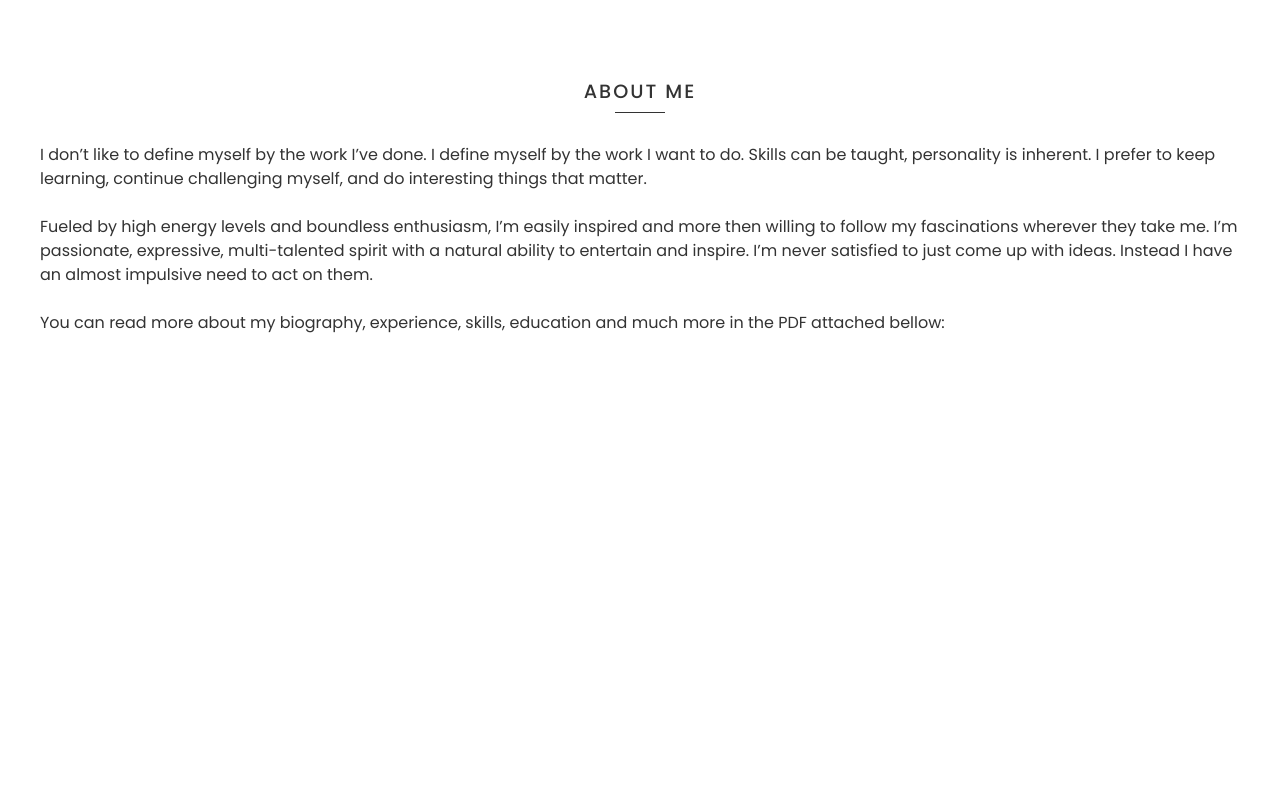
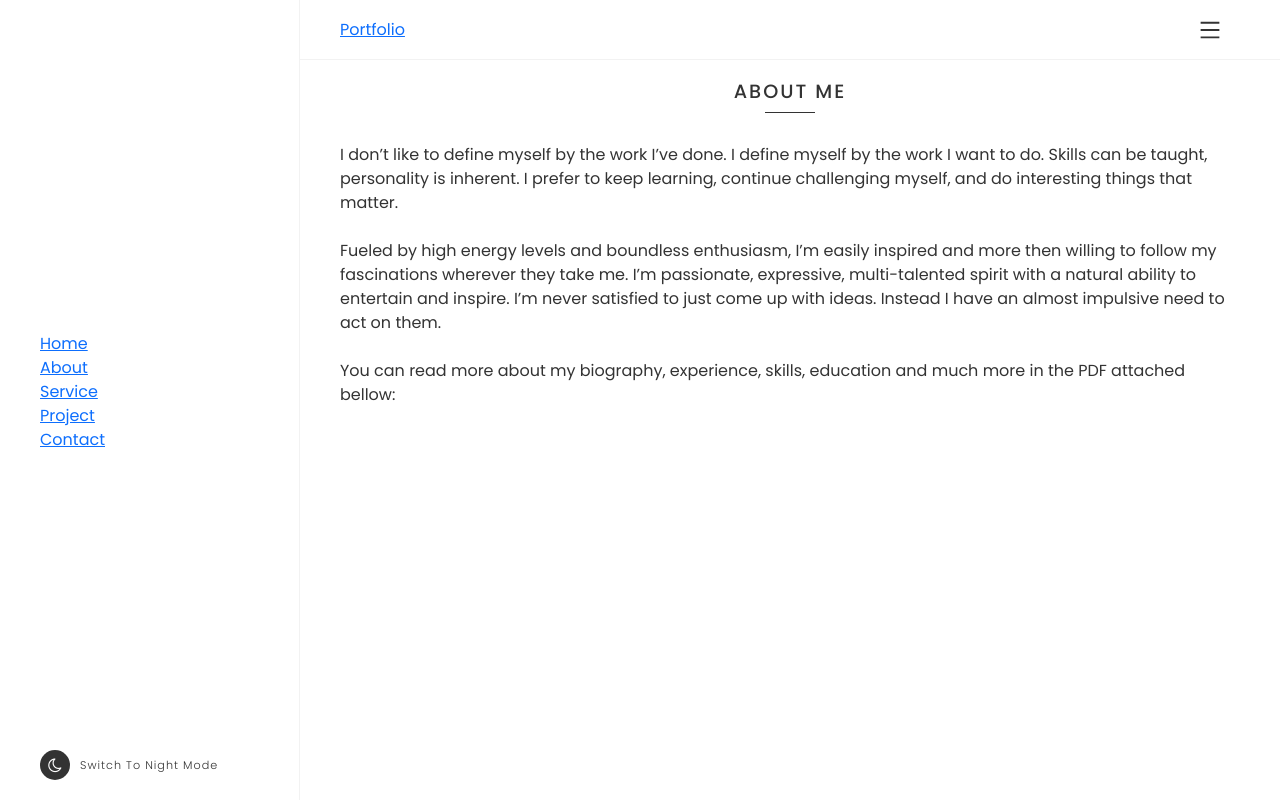
Before and after one commit to Harpinder0/portfolio, a React (Create React App) app: page /about in a window 1280 px wide. Built offline with nearby package versions, Linux system fonts and the light colour scheme.

Commit message:
routes fixed and run

```diff
--- a/src/App.js
+++ b/src/App.js
@@ -1,11 +1,13 @@
 import 'bootstrap/dist/css/bootstrap.min.css'
 import 'bootstrap/dist/js/bootstrap.bundle.min.js'
 import './app.css'
-import Routes from './routes';
+import Navbar from './Component/Navbar';
 
 function App() {
   return (
-      <Routes />
+    <>
+      <Navbar />
+    </>
   );
 }
 
--- a/src/Component/Navbar.jsx
+++ b/src/Component/Navbar.jsx
@@ -1,12 +1,8 @@
 import React from 'react'
 import { AiOutlineMenu } from "react-icons/ai";
-import Home from './Home';
-import About from './About';
-import Service from './Service';
-import Project from './Project';
+import { Link } from 'react-router-dom';
 // import Testimonials from './Testimonials';
-import Contact from './Contact';
-import Footer from './Footer';
+import Routes from '../routes';
 
 const toggle = () => {
     const toggles = document.querySelector('.toggle');
@@ -43,30 +39,26 @@ const Navbar = () => {
             <div className="container-fuild navbar">
                 <div className="navigation">
                     <ul>
-                        <li><a href="#banner" onClick={removeToggle}>Home</a></li>
-                        <li><a href="#about" onClick={removeToggle}>About</a></li>
-                        <li><a href="#service" onClick={removeToggle}>Service</a></li>
-                        <li><a href="#project" onClick={removeToggle}>Project</a></li>
-                        {/* <li><a href="#testimonials" onClick={removeToggle}>Testimonials</a></li> */}
-                        <li><a href="#contact" onClick={removeToggle}>Contact</a></li>
+                        <li><Link to="/" onClick={removeToggle}>Home</Link></li>
+                        <li><Link to="/about" onClick={removeToggle}>About</Link></li>
+                        <li><Link to="/service" onClick={removeToggle}>Service</Link></li>
+                        <li><Link to="/project" onClick={removeToggle}>Project</Link></li>
+                        {/* <li><Link to="#testimonials" onClick={removeToggle}>Testimonials</Link></li> */}
+                        <li><Link to="/contact" onClick={removeToggle}>Contact</Link></li>
                     </ul>
                     <div className="themeSwitch" onClick={dark}></div>
                 </div>
 
                 <div className="main">
                     <div className="topbar">
-                        <a href="/portfolio" className="logo">Portfolio</a>
+                        <Link to="/" className="logo">Portfolio</Link>
                         <div className="toggle" onClick={toggle}>
                             <AiOutlineMenu/>
                         </div>
                     </div>
-                    <Home />
-                    <About />
-                    <Service />
-                    <Project />
+                    <Routes />
                     {/* <Testimonials /> */}
-                    <Contact />
-                    <Footer />
+                    {/* <Footer />*/}
                 </div>
 
 
--- a/src/routes/index.js
+++ b/src/routes/index.js
@@ -1,6 +1,5 @@
 import React from 'react';
 import { Switch, Route } from 'react-router-dom';
-import Navbar from "../Component/Navbar";
 import CvDownload from "../Component/CvDownload";
 
 // Pages
@@ -13,7 +12,7 @@ import Contact from "../pages/contact";
 const routes = [
     {
         key: 1,
-        path: '/home',
+        path: '/',
         component: Home,
         exact: true
     },
@@ -43,12 +42,6 @@ const routes = [
     },
     {
         key: 6,
-        path: '/portfolio',
-        component: Navbar,
-        exact: true
-    },
-    {
-        key: 7,
         path: '/cvdownload',
         component: CvDownload,
         exact: true
```
